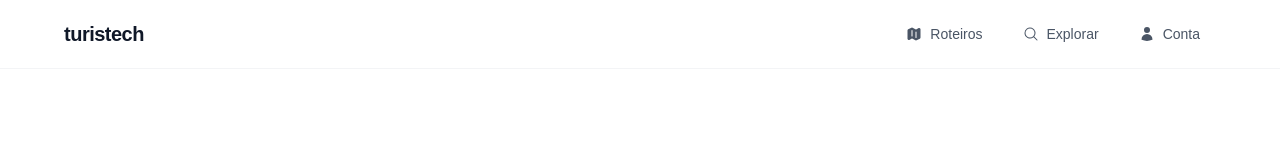
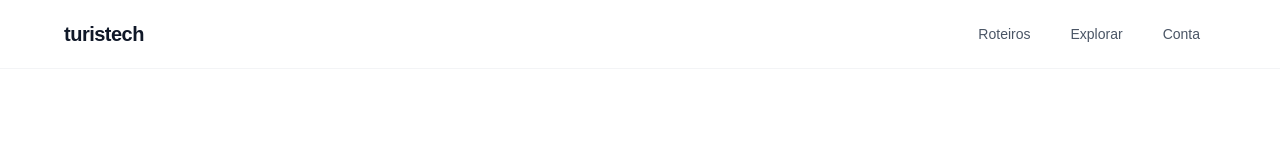
Before and after one commit to rmr-folder/turistech, a Next.js app: page / in a window 1280 px wide. Shown: the top 142 px of the page. Built offline with nearby package versions, Linux system fonts and the light colour scheme; no server answers; the database is empty.

Commit message:
Fix header mobile definitivo

```diff
--- a/app/globals.css
+++ b/app/globals.css
@@ -25,12 +25,8 @@ body {
   font-family: Arial, Helvetica, sans-serif;
 }
 
-.desktop-nav {
-  display: none;
-}
-
 @media (min-width: 768px) {
-  .desktop-nav {
+  #desktop-nav {
     display: flex !important;
   }
 }
--- a/app/page.tsx
+++ b/app/page.tsx
@@ -17,25 +17,14 @@ export default async function Home() {
     <Link href="/" className="text-xl font-bold text-gray-900 tracking-tight">
       turistech
     </Link>
-
-    {/* Desktop nav */}
-    <div className="md:flex items-center gap-2" id="desktop-nav">
+    <div style={{display: 'none'}} id="desktop-nav" className="items-center gap-2">
       <Link href="/roteiros" className="flex items-center gap-2 px-4 py-2 rounded-full text-sm text-gray-600 hover:bg-gray-100 transition-colors">
-        <svg xmlns="http://www.w3.org/2000/svg" viewBox="0 0 24 24" fill="currentColor" className="w-4 h-4">
-          <path fillRule="evenodd" d="M8.161 2.58a1.875 1.875 0 011.678 0l4.993 2.498c.106.052.23.052.336 0l3.869-1.935A1.875 1.875 0 0121.75 4.82v12.485c0 .71-.401 1.36-1.037 1.677l-4.875 2.437a1.875 1.875 0 01-1.676 0l-4.994-2.497a.375.375 0 00-.336 0l-3.868 1.935A1.875 1.875 0 012.25 19.18V6.695c0-.71.401-1.36 1.036-1.677l4.875-2.437zM9 6a.75.75 0 01.75.75V15a.75.75 0 01-1.5 0V6.75A.75.75 0 019 6zm6.75 3a.75.75 0 00-1.5 0v8.25a.75.75 0 001.5 0V9z" clipRule="evenodd" />
-        </svg>
         Roteiros
       </Link>
       <Link href="/explorar" className="flex items-center gap-2 px-4 py-2 rounded-full text-sm text-gray-600 hover:bg-gray-100 transition-colors">
-        <svg xmlns="http://www.w3.org/2000/svg" viewBox="0 0 24 24" fill="currentColor" className="w-4 h-4">
-          <path fillRule="evenodd" d="M10.5 3.75a6.75 6.75 0 100 13.5 6.75 6.75 0 000-13.5zM2.25 10.5a8.25 8.25 0 1114.59 5.28l4.69 4.69a.75.75 0 11-1.06 1.06l-4.69-4.69A8.25 8.25 0 012.25 10.5z" clipRule="evenodd" />
-        </svg>
         Explorar
       </Link>
       <Link href="/minha-conta" className="flex items-center gap-2 px-4 py-2 rounded-full text-sm text-gray-600 hover:bg-gray-100 transition-colors">
-        <svg xmlns="http://www.w3.org/2000/svg" viewBox="0 0 24 24" fill="currentColor" className="w-4 h-4">
-          <path fillRule="evenodd" d="M7.5 6a4.5 4.5 0 119 0 4.5 4.5 0 01-9 0zM3.751 20.105a8.25 8.25 0 0116.498 0 .75.75 0 01-.437.695A18.683 18.683 0 0112 22.5c-2.786 0-5.433-.608-7.812-1.7a.75.75 0 01-.437-.695z" clipRule="evenodd" />
-        </svg>
         Conta
       </Link>
     </div>
```
